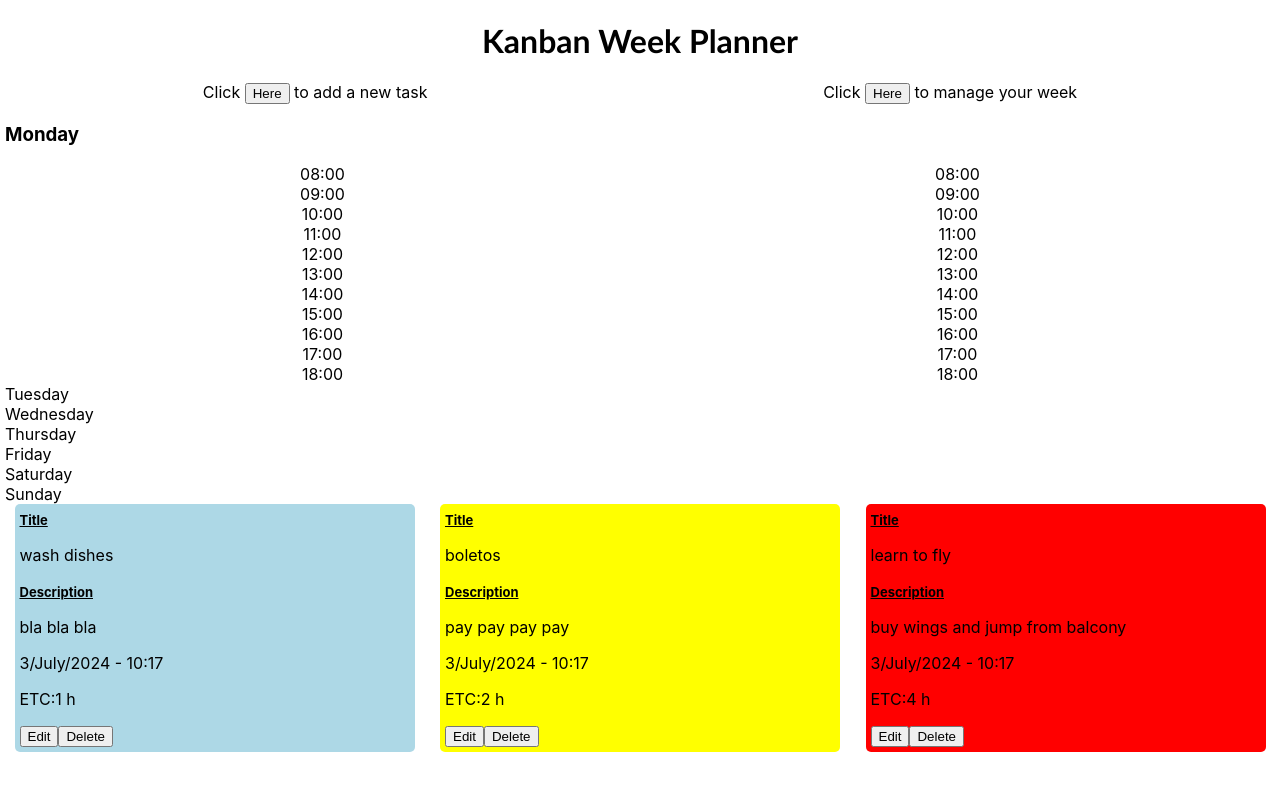
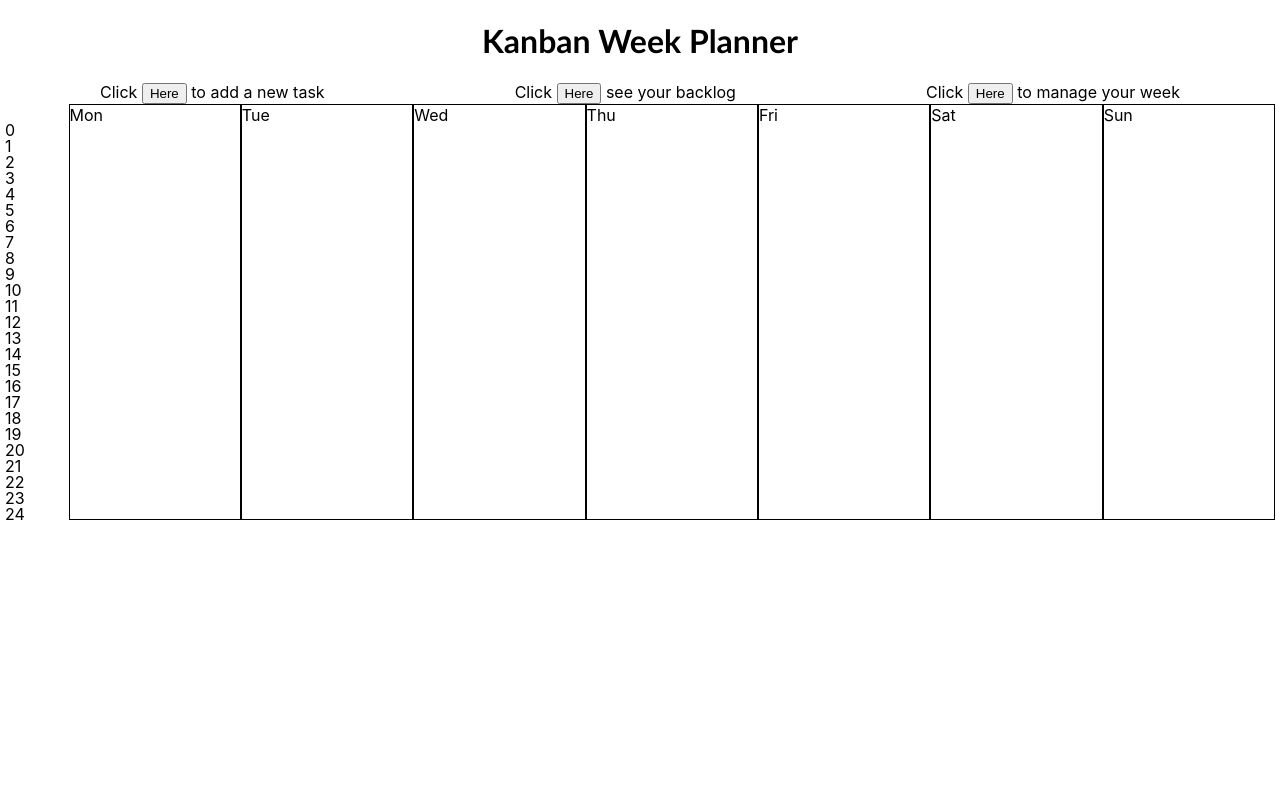
Before and after one commit to Ahab1777/kanban-task-tracker, a React (Create React App) app: page / in a window 1280 px wide. Shown: the top 790 px of the page. Built offline with nearby package versions, Linux system fonts and the light colour scheme.

Commit message:
starting the calendar

```diff
--- a/package.json
+++ b/package.json
@@ -34,5 +34,8 @@
       "last 1 firefox version",
       "last 1 safari version"
     ]
+  },
+  "devDependencies": {
+    "babel-plugin-styled-components": "^2.1.4"
   }
 }
--- a/src/App.css
+++ b/src/App.css
@@ -1,5 +1,11 @@
 * {
     box-sizing: border-box;
+}
+
+:root {
+   --hour-height: 16px;
+   --borders: #000000;
+
 }
 
 body {
@@ -34,7 +40,7 @@ h1 {
     padding: 10px;
     border-style:solid;
     border-width: 1px;
-    border-color: black;
+    border-color: #000000;
     border-radius: 10px;
 }
 
@@ -301,3 +307,30 @@ h1 {
 .day-column{
     width: 100%;
 }
+
+
+
+/* WEEKLY PLANNER */
+
+.calendar-grid {
+    display: grid;
+    grid-template-columns: 5% 7fr;
+}
+
+.week-column {
+    display: grid;
+    grid-template-columns: repeat(7, 1fr);
+    border-color: #000000;
+
+}
+
+.day-column {
+    height:100%;
+    border: solid 1px var(--borders) ;
+}
+
+.hours-line {
+    display: grid;
+    grid-template-rows: repeat(25, var(--hour-height));
+    margin-top: var(--hour-height);
+}
--- a/src/App.js
+++ b/src/App.js
@@ -1,16 +1,22 @@
 import './App.css';
 import NewTask from './components/NewTask';
-import BoardCard from './components/BoardCard';
 import WeekPlanner from './components/WeekPlanner';
 import { useState, createContext } from 'react';
+import BoardContainer from './components/BoardContainer';
 
 export const KanbanContext = createContext(null)
 
+const SCREENS = {
+  weekPlanner: 'WeekPlanner',
+  boardContainer: 'BoardContainer'
+}
+
+
 function App() {
 
-
-  const [taskTitle, setTaskTitle] = useState("")
-  const [taskDescription, setTaskDescription] = useState("")
+  const [screen, setScreen] = useState(SCREENS.weekPlanner)
+  // const [taskTitle, setTaskTitle] = useState("")
+  // const [taskDescription, setTaskDescription] = useState("")
   const [taskList, setTaskList] = useState([
     {
       title: "wash dishes",
@@ -38,6 +44,14 @@ function App() {
 
   ])
 
+  function toggleScreen(e) {
+    const currentScreen = e.target.value;
+    if (currentScreen === screen) {
+      return
+    } else if (currentScreen !== screen){
+      setScreen(currentScreen)
+    }
+  }
 
   return (
     <>
@@ -45,7 +59,10 @@ function App() {
 
     <h1>Kanban Week Planner</h1>
 
-      <KanbanContext.Provider value={{taskTitle, setTaskTitle, taskDescription, setTaskDescription, taskList, setTaskList}}>
+      {/* previsamente retirados do provider => taskTitle, setTaskTitle, taskDescription, setTaskDescription,  */}
+      <KanbanContext.Provider value={{taskList, setTaskList}}>
+           {/* -passar a o atual board de tarefas para um componente único.
+                - criar modal com ternary operator para dar switch entre week planner e boardlist  */}
 
       <div className='dashboard'>
         <div className='new-task-button'>
@@ -55,28 +72,31 @@ function App() {
           <span> to add a new task</span>
 
         </div>
+        <div>
+          <span>Click </span>
+          <button value={SCREENS.boardContainer} onClick={toggleScreen}>Here</button>
+          <span> see your backlog</span>
+        </div>
 
         <div className='week-button'>
           <span>Click </span>
-          <NewTask/>
+          <button value={SCREENS.weekPlanner} onClick={toggleScreen}>Here</button>
           <span> to manage your week</span>
         </div>
 
       </div>
+        {/* switch case top render dashboard based on the screen variable state */}
+        {(() => {
+          switch (screen) {
+            case 'WeekPlanner':
+              return <WeekPlanner></WeekPlanner>;
+            case 'BoardContainer':
+              return <BoardContainer></BoardContainer>;
+            default:
+              return <WeekPlanner></WeekPlanner>
+          }
+        })()}
 
-        <WeekPlanner taskList={taskList}/>
-
-
-      <div className='board-container'>
-
-      {taskList.map((task, i) => {
-        return (
-          <BoardCard key={i} index={i} title={task.title} description={task.description} createdOn={task.createdOn} etc={task.etc} colorCode={task.colorCode}>
-          </BoardCard>
-        )
-      })}
-
-      </div>
 
 
 
--- a/src/components/BoardCard.jsx
+++ b/src/components/BoardCard.jsx
@@ -3,7 +3,7 @@ import { KanbanContext } from "../App"
 import EditTask from "./EditTask"
 import DeleteConfirmation from "./DeleteConfirmation"
 
-export const BoardContext = createContext(null)
+// export const BoardContext = createContext(null)
 
 
 
--- /dev/null
+++ b/src/components/BoardContainer.jsx
@@ -0,0 +1,25 @@
+import { useContext } from "react"
+import BoardCard from "./BoardCard"
+import { KanbanContext } from "../App"
+
+const BoardContainer = () => {
+    //context fetcher
+    const {taskList} = useContext(KanbanContext)
+
+    return(
+        <>
+            <div className='board-container'>
+
+            {taskList.map((task, i) => {
+                return (
+                <BoardCard key={i} index={i} title={task.title} description={task.description} createdOn={task.createdOn} etc={task.etc} colorCode={task.colorCode}>
+                </BoardCard>
+                )
+            })}
+
+            </div>
+        </>
+    )
+}
+
+export default BoardContainer
--- a/src/components/WeekPlanner.jsx
+++ b/src/components/WeekPlanner.jsx
@@ -1,55 +1,26 @@
 import { useContext } from "react"
+import { KanbanContext } from "../App"
+import { range } from "./util"
 
-
+const DAYS = ['Mon', 'Tue', 'Wed', 'Thu', 'Fri', 'Sat', 'Sun']
 
 const WeekPlanner = () => {
-
+    const {taskList, setTaskList} = useContext(KanbanContext)
 
     return(
         <>
-        <h3>Monday</h3>
-        <div className='week-container'>
-            <div className="day-card">
-                <div className="day-column time-column">
-                    <div>08:00</div>
-                    <div>09:00</div>
-                    <div>10:00</div>
-                    <div>11:00</div>
-                    <div>12:00</div>
-                    <div>13:00</div>
-                    <div>14:00</div>
-                    <div>15:00</div>
-                    <div>16:00</div>
-                    <div>17:00</div>
-                    <div>18:00</div>
-                </div>
-                <div className="day-column task-column">
-                <div>08:00</div>
-                    <div>09:00</div>
-                    <div>10:00</div>
-                    <div>11:00</div>
-                    <div>12:00</div>
-                    <div>13:00</div>
-                    <div>14:00</div>
-                    <div>15:00</div>
-                    <div>16:00</div>
-                    <div>17:00</div>
-                    <div>18:00</div>
-                </div>
+        <div className="calendar-grid">
+            <div className="hours-line">
+                {range(25).map((hour) => (
+                    <span>{hour}</span>
+                ))}
             </div>
-
+            <div className="week-column">
+                {DAYS.map((day, index) => (
+                    <div className="day-column">{day}</div>
+                ))}
+            </div>
         </div>
-
-
-
-
-
-        <div className="day-item">Tuesday</div>
-        <div className="day-item">Wednesday</div>
-        <div className="day-item">Thursday</div>
-        <div className="day-item">Friday</div>
-        <div className="day-item">Saturday</div>
-        <div className="day-item">Sunday</div>
         </>
     )
 }
--- /dev/null
+++ b/src/components/util.js
@@ -0,0 +1,3 @@
+
+
+export const range = (keyCount) => [...Array(keyCount).keys()];
```
Also changed, not shown: 1 other file (tests, documents, lock files or other folders).
